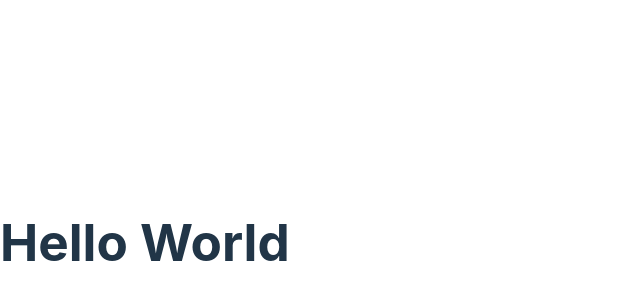
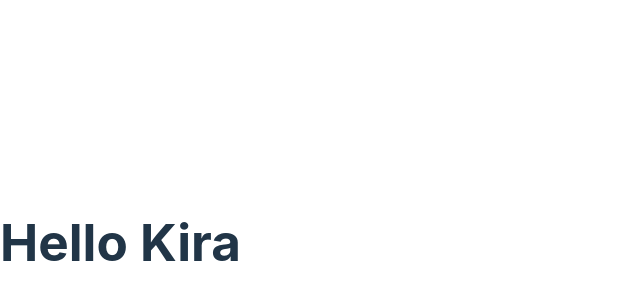
Before and after one commit to KemmettBuck/react-app, a React (Vite) app: page / in a window 1280 px wide. Shown: the part 158-458 px from the top of the page, without its empty margins (0-640 px from the left). Built offline with nearby package versions, Linux system fonts and the light colour scheme.

Commit message:
update Message.tsx file

```diff
--- a/src/Message.tsx
+++ b/src/Message.tsx
@@ -1,6 +1,9 @@
 //PascalCasing
 function Message() {
     // JXS: JavaScript XML
+    const name = 'Kira';
+    if (name)
+        return <h1>Hello {name}</h1>;
     return <h1>Hello World</h1>;
 
 }
```
